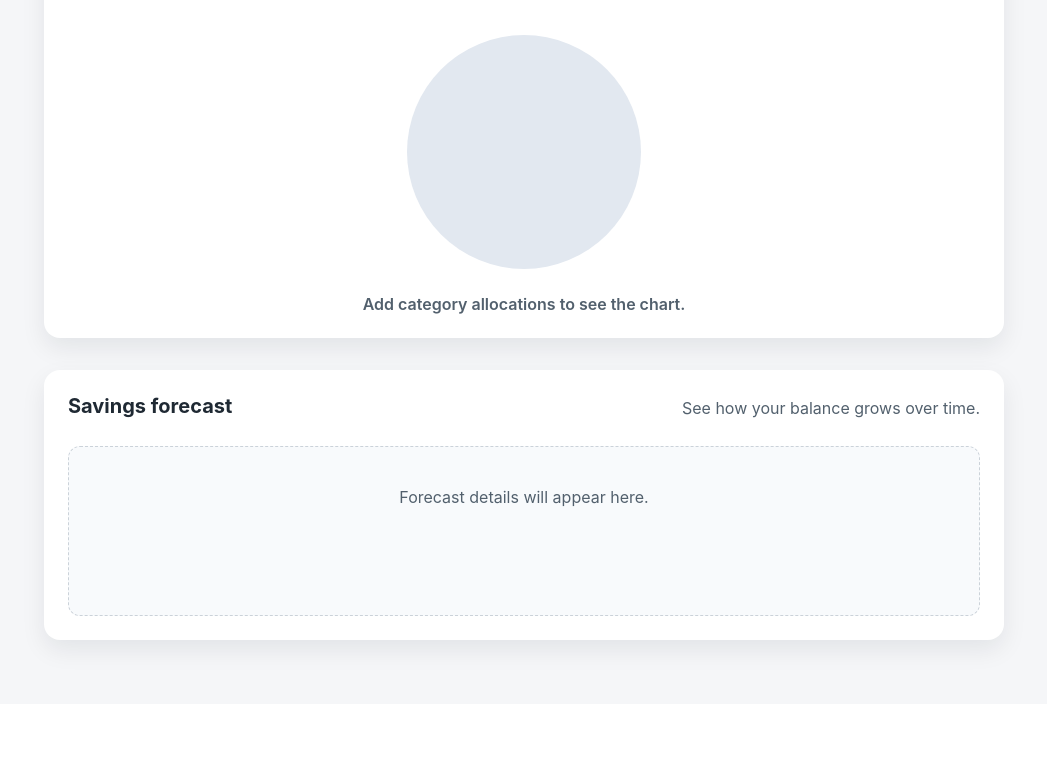
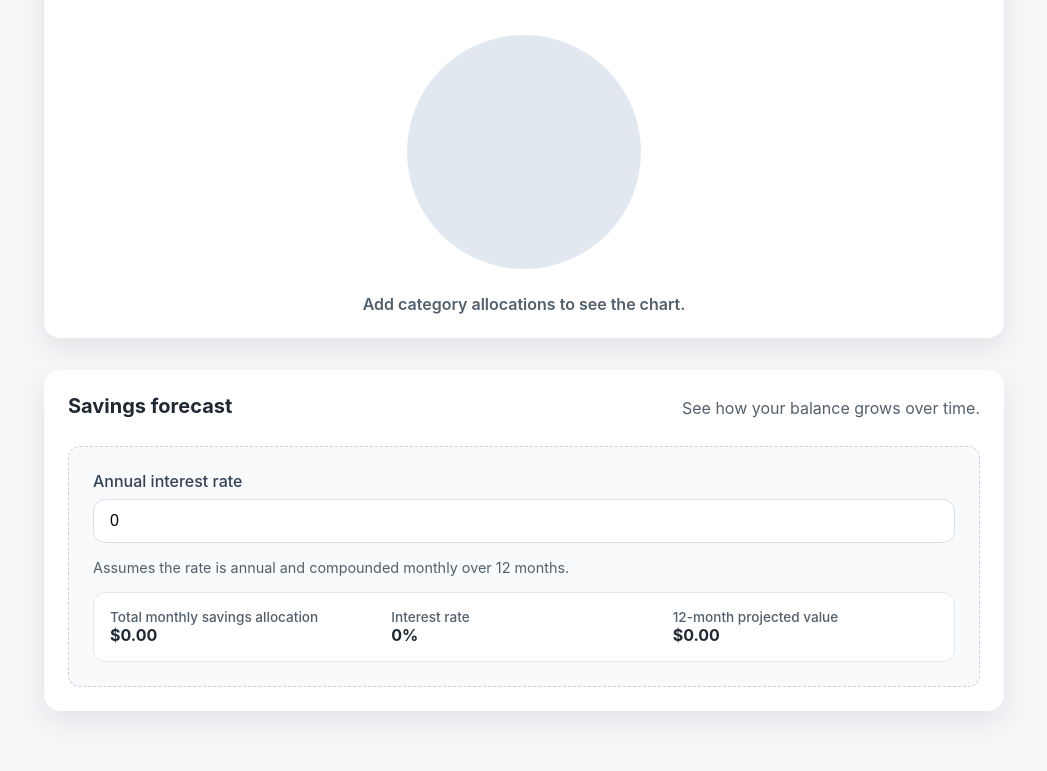
Before and after one commit to MorkovnySok/budget-planner, an Angular app: page / in a window 1280 px wide. Shown: the part 705-1476 px from the top of the page, without its empty margins (116-1163 px from the left). Before the commit the page ends 1417 px from the top, so only its background shows below. Built offline with nearby package versions, Linux system fonts and the light colour scheme.

Commit message:
Add savings forecast inputs and summary

```diff
--- a/src/app/app.component.html
+++ b/src/app/app.component.html
@@ -96,7 +96,7 @@
               [(ngModel)]="category.isSavings"
               (ngModelChange)="updateCategorySavings(i, $event)"
             />
-            <span>Savings goal</span>
+            <span>Savings</span>
           </label>
         </div>
         <button type="button" class="button button--ghost" (click)="removeCategory(i)">
@@ -134,7 +134,34 @@
       <p>See how your balance grows over time.</p>
     </div>
     <div class="forecast-container">
-      <p>Forecast details will appear here.</p>
+      <label class="input-field">
+        <span>Annual interest rate</span>
+        <input
+          type="number"
+          min="0"
+          step="0.01"
+          placeholder="0.00"
+          [ngModel]="interestRate"
+          (ngModelChange)="updateInterestRate($event)"
+        />
+      </label>
+      <p class="helper-text">
+        Assumes the rate is annual and compounded monthly over 12 months.
+      </p>
+      <div class="forecast-summary">
+        <div>
+          <span>Total monthly savings allocation</span>
+          <strong>{{ totalSavingsAllocation | currency: 'USD' : 'symbol' : '1.2-2' }}</strong>
+        </div>
+        <div>
+          <span>Interest rate</span>
+          <strong>{{ interestRate | number: '1.0-2' }}%</strong>
+        </div>
+        <div>
+          <span>12-month projected value</span>
+          <strong>{{ projectedSavingsValue | currency: 'USD' : 'symbol' : '1.2-2' }}</strong>
+        </div>
+      </div>
     </div>
   </section>
 </main>
--- a/src/app/app.component.scss
+++ b/src/app/app.component.scss
@@ -108,7 +108,6 @@
   border: 1px dashed #cbd2d9;
   background: #f8fafc;
   padding: 1.5rem;
-  text-align: center;
   color: #52606d;
 }
 
@@ -191,6 +190,29 @@
 
 .forecast-container {
   min-height: 120px;
+  display: flex;
+  flex-direction: column;
+  gap: 1rem;
+  text-align: left;
+}
+
+.forecast-summary {
+  display: grid;
+  grid-template-columns: repeat(auto-fit, minmax(180px, 1fr));
+  gap: 1rem;
+  padding: 1rem;
+  border-radius: 12px;
+  background: #ffffff;
+  border: 1px solid #e2e8f0;
+  font-weight: 600;
+  color: #1f2933;
+}
+
+.forecast-summary span {
+  display: block;
+  font-size: 0.85rem;
+  font-weight: 500;
+  color: #52606d;
 }
 
 .category-chart {
--- a/src/app/app.component.ts
+++ b/src/app/app.component.ts
@@ -24,10 +24,12 @@ interface PieSlice {
 })
 export class AppComponent {
   income = 0;
+  interestRate = 0;
   categories: Category[] = [];
   allocationClamped = false;
   needsIncomeWarning = false;
   private readonly chartColors = ['#2563eb', '#f97316', '#14b8a6', '#a855f7', '#facc15', '#10b981'];
+  private readonly forecastMonths = 12;
 
   get totalPercentage(): number {
     return this.categories.reduce((total, category) => total + category.percentage, 0);
@@ -60,6 +62,29 @@ export class AppComponent {
       });
   }
 
+  get totalSavingsAllocation(): number {
+    const total = this.categories
+      .filter((category) => category.isSavings)
+      .reduce((sum, category) => sum + category.amount, 0);
+    return this.roundCurrency(total);
+  }
+
+  get projectedSavingsValue(): number {
+    const contribution = this.totalSavingsAllocation;
+    if (contribution <= 0) {
+      return 0;
+    }
+    // Assumes an annual interest rate compounded monthly over a 12-month forecast.
+    const annualRate = Math.max(0, this.interestRate) / 100;
+    const monthlyRate = annualRate / 12;
+    if (monthlyRate === 0) {
+      return this.roundCurrency(contribution * this.forecastMonths);
+    }
+    const growthFactor = Math.pow(1 + monthlyRate, this.forecastMonths);
+    const futureValue = contribution * ((growthFactor - 1) / monthlyRate);
+    return this.roundCurrency(futureValue);
+  }
+
   addCategory(): void {
     this.categories = [
       ...this.categories,
@@ -84,6 +109,11 @@ export class AppComponent {
     this.income = Math.max(0, parsed);
     this.needsIncomeWarning = false;
     this.recalculateAmounts();
+  }
+
+  updateInterestRate(value: string | number): void {
+    const parsed = this.parseNumber(value);
+    this.interestRate = Math.max(0, parsed);
   }
 
   updateCategoryName(index: number, value: string): void {
```
